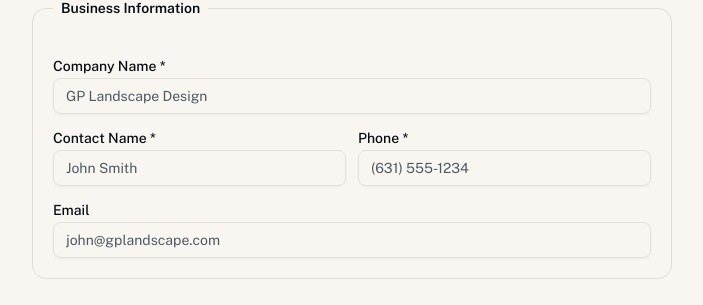
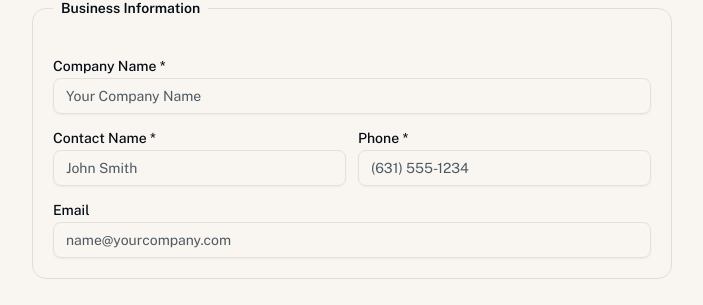
Before and after one commit to afintech510/easternLM, a Next.js app: page /apply/credit-account in a window 1280 px wide. Shown: the part 217-522 px from the top of the page, without its empty margins (288-991 px from the left). Built offline with nearby package versions, Linux system fonts and the light colour scheme; no server answers.

Commit message:
Fix placeholder text on credit account form

```diff
--- a/src/app/apply/credit-account/page.tsx
+++ b/src/app/apply/credit-account/page.tsx
@@ -95,7 +95,7 @@ export default function CreditAccountApplicationPage() {
           <div className="grid gap-3 sm:grid-cols-2">
             <div className="space-y-1 sm:col-span-2">
               <label className="text-sm font-medium">Company Name *</label>
-              <Input value={form.company_name} onChange={(e) => update("company_name", e.target.value)} placeholder="GP Landscape Design" required />
+              <Input value={form.company_name} onChange={(e) => update("company_name", e.target.value)} placeholder="Your Company Name" required />
             </div>
             <div className="space-y-1">
               <label className="text-sm font-medium">Contact Name *</label>
@@ -107,7 +107,7 @@ export default function CreditAccountApplicationPage() {
             </div>
             <div className="space-y-1 sm:col-span-2">
               <label className="text-sm font-medium">Email</label>
-              <Input value={form.email} onChange={(e) => update("email", e.target.value)} placeholder="john@gplandscape.com" type="email" />
+              <Input value={form.email} onChange={(e) => update("email", e.target.value)} placeholder="name@yourcompany.com" type="email" />
             </div>
           </div>
         </fieldset>
```
